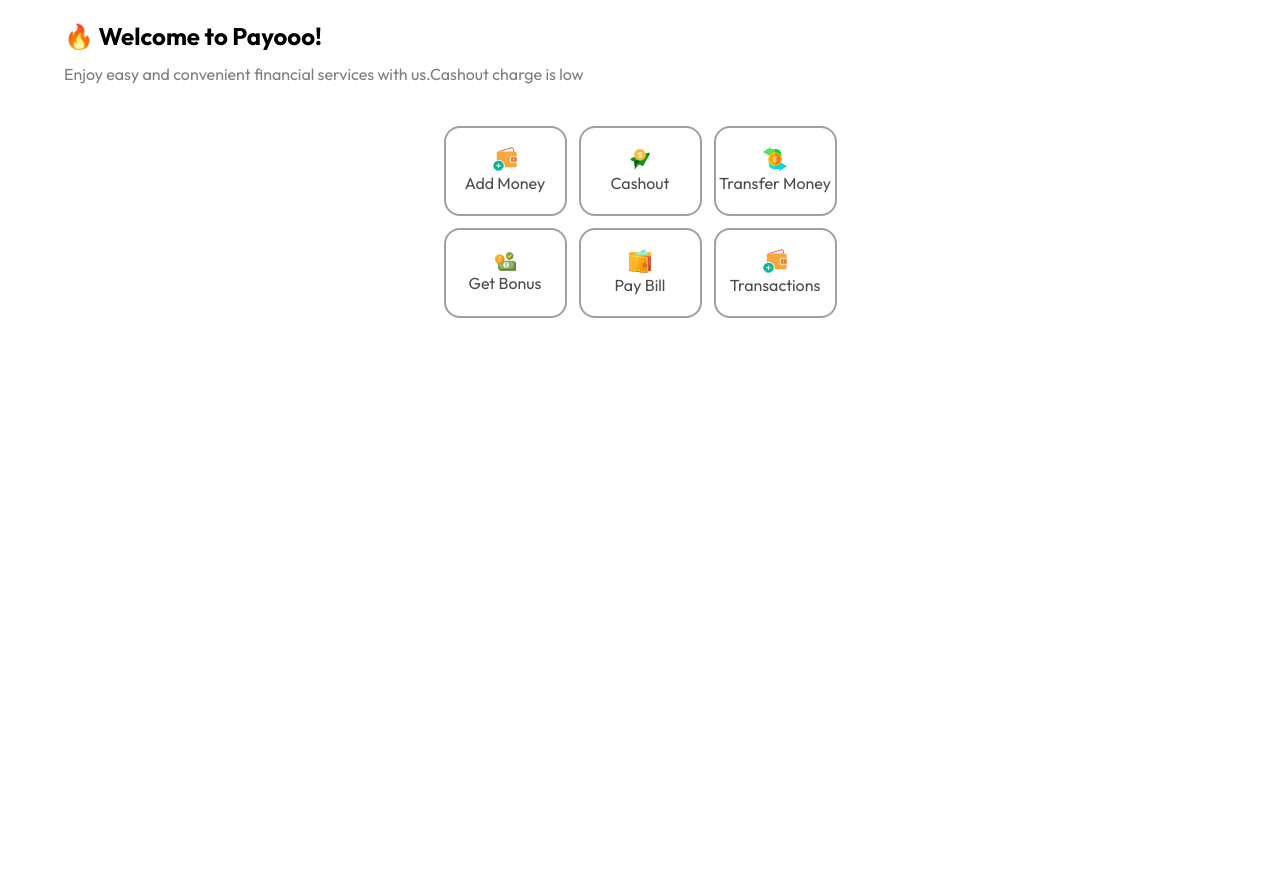
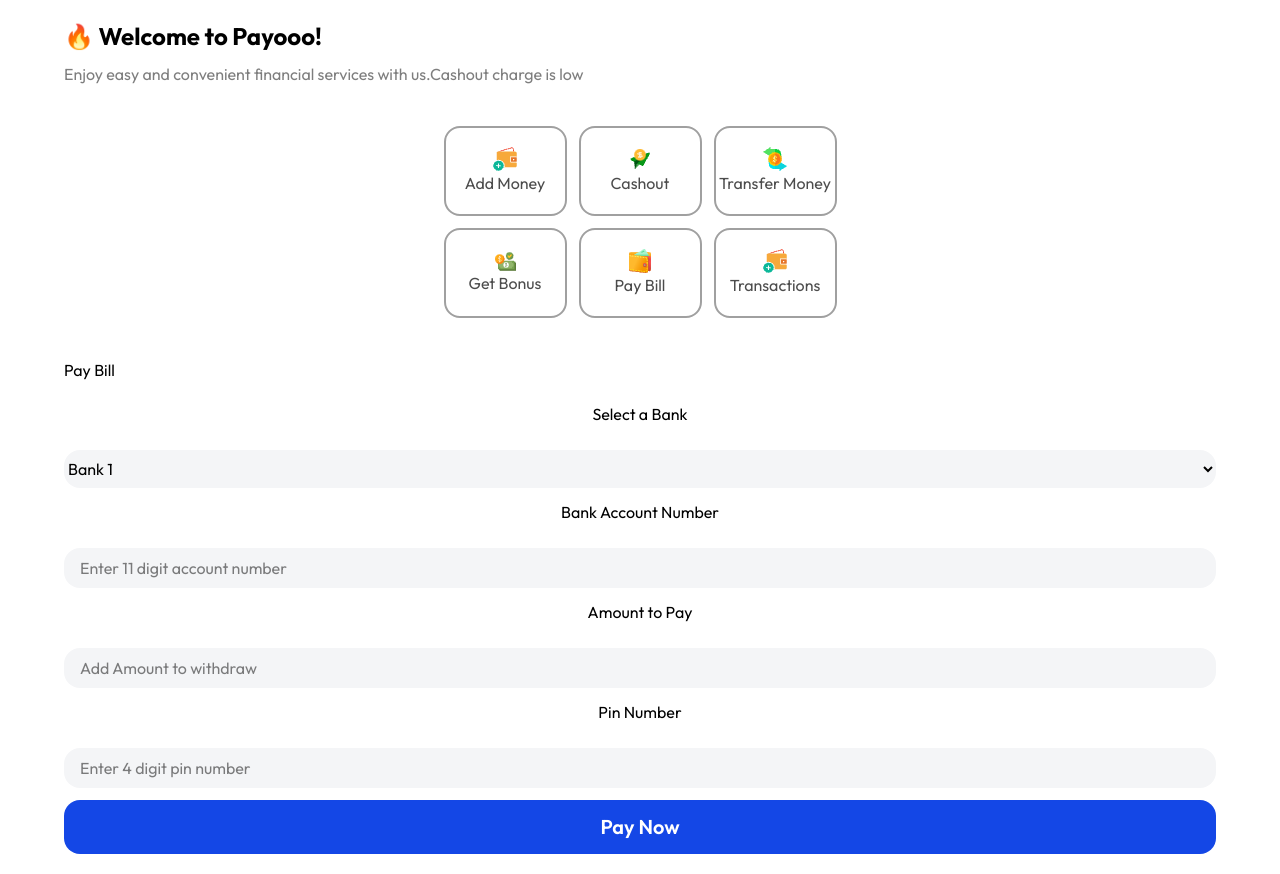
Before and after one commit to Nafiz-Nasim/Payoo, a website: page home.html in a window 1280 px wide. Shown: the part 92-966 px from the top of the page. Before the commit the page ends 800 px from the top, so only its background shows below. Drawn offline with nearby package versions, Linux system fonts and the light colour scheme.

```diff
--- a/home.html
+++ b/home.html
@@ -187,7 +187,31 @@
 <!-- pay bill -->
 
 
+  <section id="paybilldiv" class=" sm:max-w-2xl lg:max-w-6xl mx-auto  mt-10 bg-white rounded-2xl ">
 
+
+    <h2 class="ml-5 sm:ml-0">Pay Bill</h2>
+<div class="form  mx-5 sm:mx-0 flex flex-col items-center justify-center ">
+
+    <form action="" class=" w-full  py-5 rounded-2xl flex flex-col items-center justify-center">
+<label for="bankSelection">Select a Bank</label><br>
+<select id="bankSelection" name="bank" class="w-full gap-3 py-2 bg-[#F4F5F7] rounded-2xl ">
+  <option value="bank1 " class="px-4">Bank 1</option>
+  <option value="bank2" class="px-4">Bank 2</option>
+  <option value="bank3" class="px-4">Bank 3</option>
+</select>
+<!-- number -->
+ <label for="" class="mt-3">Bank Account Number </label> <br>
+ <input id="number" type="text" class="w-full  py-2 bg-[#F4F5F7] rounded-2xl placeholder:px-4" placeholder="Enter 11 digit account number" >
+ <label for="" class="mt-3">Amount to Pay </label> <br>
+ <input type="text" id="Amount" class="w-full  py-2 bg-[#F4F5F7] rounded-2xl placeholder:px-4" placeholder="Add Amount to withdraw" >
+ <label for="" class="mt-3">Pin Number </label> <br>
+ <input id="pin" type="text" class="w-full  py-2 bg-[#F4F5F7] rounded-2xl placeholder:px-4" placeholder="Enter 4 digit pin number" >
+
+ <button id="submit" class="mt-3 bg-blue-700 rounded-2xl py-3 w-full " ><h3 class=" font-semibold text-[20px] text-white">Pay Now</h3></button>
+    </form>
+</div>
+ </section>
     <script src="home.js"></script>
   </body>
 </html>
```
